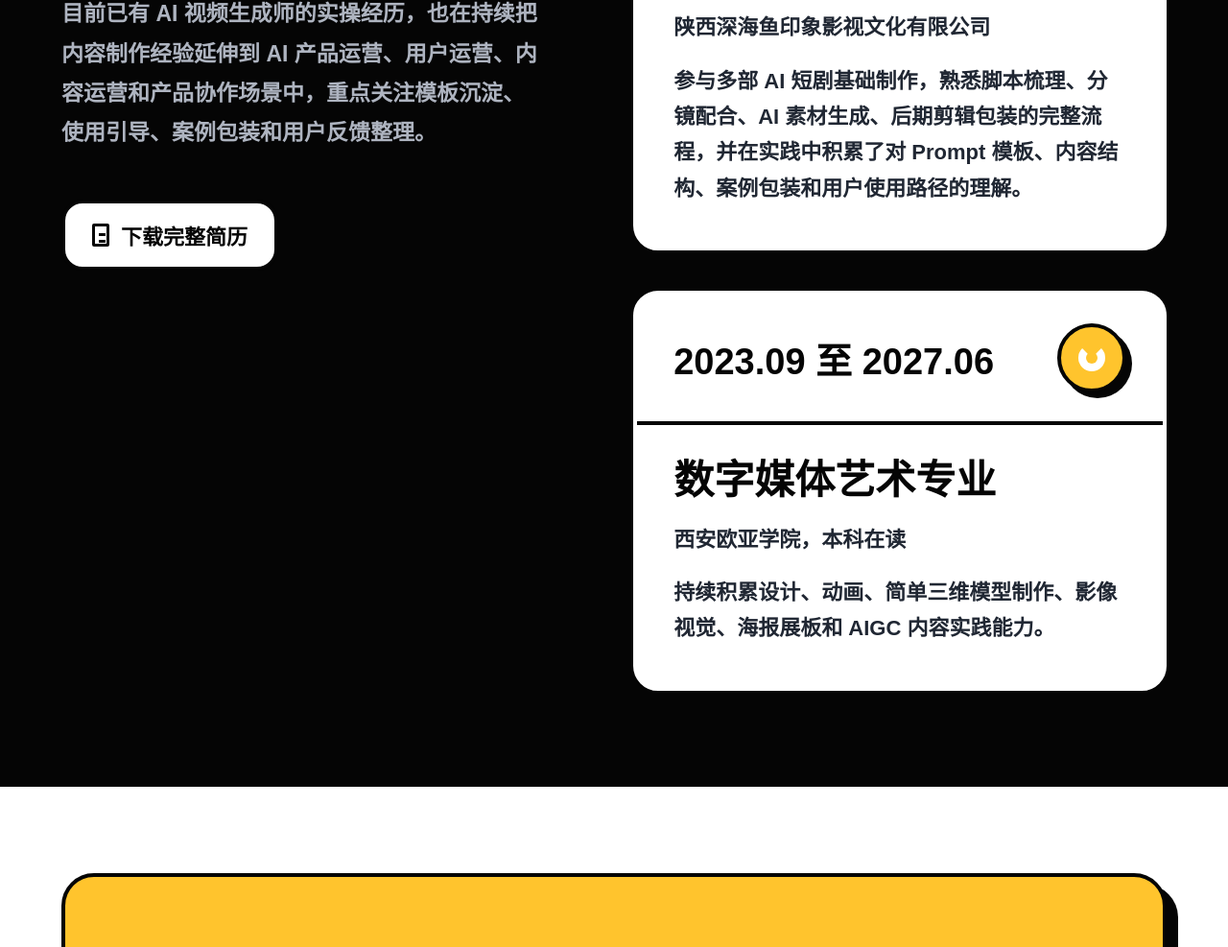
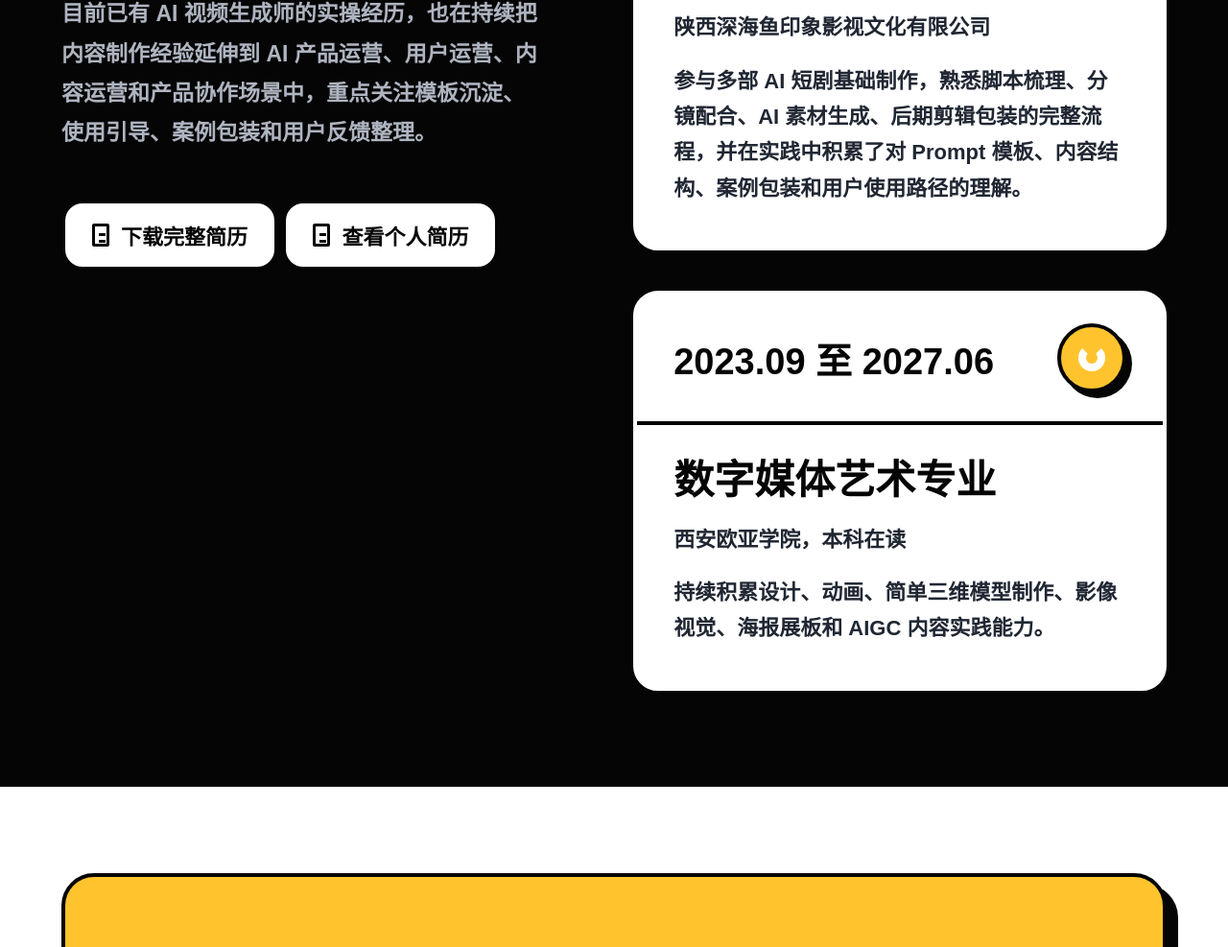
Before and after one commit to zj43990717-stack/zj-web, a plain HTML site: page index.html in a window 1280 px wide. Shown: the part 6534-7521 px from the top of the page at 96% size. Drawn offline with Linux system fonts and the light colour scheme.

Commit message:
Update index.html

```diff
--- a/index.html
+++ b/index.html
@@ -235,10 +235,16 @@
         <div class="experience-copy">
           <h2 id="experience-title">看看我的<mark class="mark-blue">实习经历</mark></h2>
           <p>目前已有 AI 视频生成师的实操经历，也在持续把内容制作经验延伸到 AI 产品运营、用户运营、内容运营和产品协作场景中，重点关注模板沉淀、使用引导、案例包装和用户反馈整理。</p>
-          <a class="resume-btn" href="assets/zhang-jing-resume-2026.pdf" download>
-            <span class="icon-doc"></span>
-            下载完整简历
-          </a>
+          <div class="resume-actions">
+            <a class="resume-btn" href="assets/zhang-jing-resume-2026.pdf" download>
+              <span class="icon-doc"></span>
+              下载完整简历
+            </a>
+            <a class="resume-btn resume-view-btn" href="assets/zhang-jing-resume-2026.pdf" target="_blank" rel="noreferrer">
+              <span class="icon-doc"></span>
+              查看个人简历
+            </a>
+          </div>
         </div>
         <div class="experience-list">
           <article class="experience-card">
```
